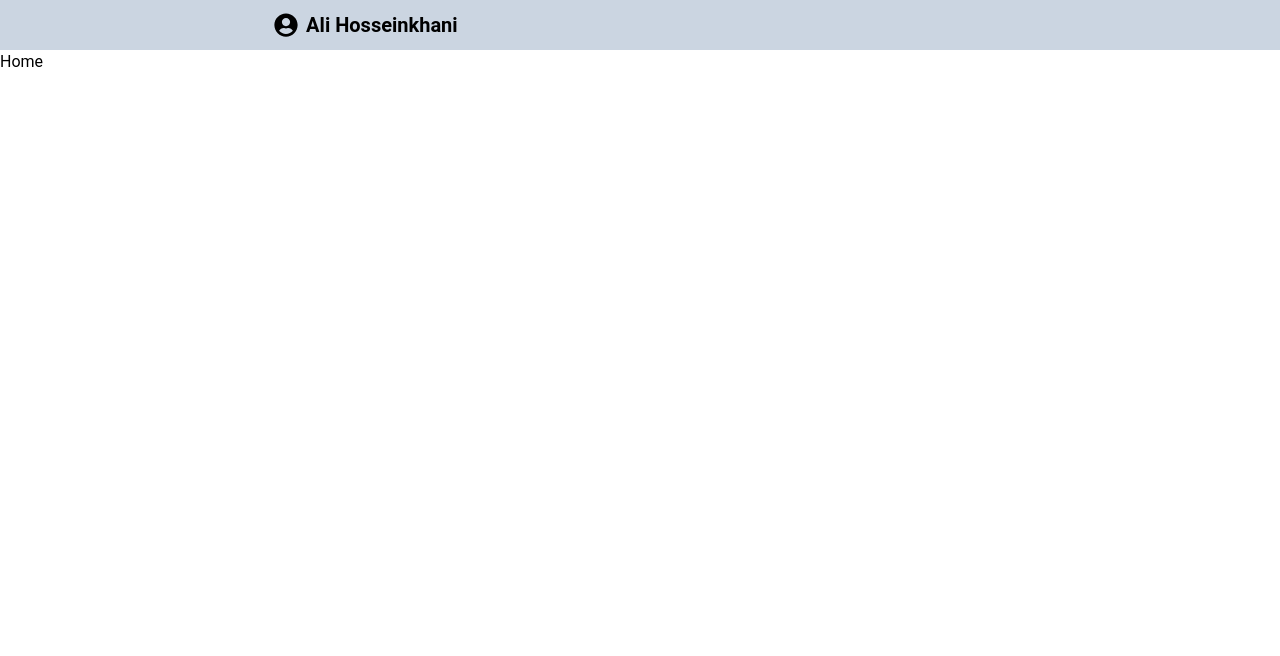
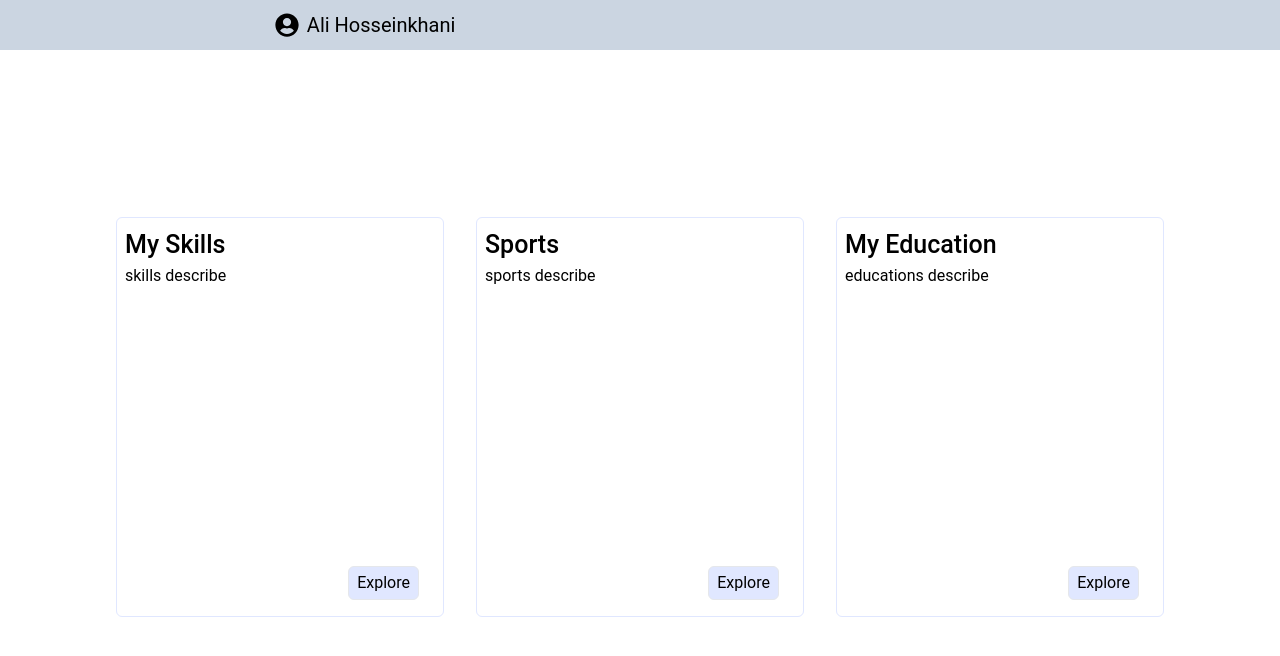
Before and after one commit to Alihkz1/react-crash-course, a React (Vite) app: page / in a window 1280 px wide. Shown: the top 656 px of the page. Built offline with nearby package versions, Linux system fonts and the light colour scheme.

Commit message:
[feat] work on home page

```diff
--- a/index.html
+++ b/index.html
@@ -4,7 +4,7 @@
     <meta charset="UTF-8" />
     <link rel="icon" type="image/svg+xml" href="/vite.svg" />
     <meta name="viewport" content="width=device-width, initial-scale=1.0" />
-    <title>Vite + React</title>
+    <title>Ali Hosseinkhani</title>
   </head>
   <body>
     <div id="root"></div>
--- a/src/App.jsx
+++ b/src/App.jsx
@@ -5,7 +5,7 @@ import {
   RouterProvider,
 } from "react-router-dom";
 import MainLayout from "./pages/MainLayout";
-import HomePage from "./pages/HomaPage";
+import HomePage from "./pages/HomePage";
 import SkillsPage from "./pages/SkillsPage";
 import EducationPage from "./pages/EducationPage";
 import SportsPage from "./pages/SportsPage";
@@ -15,10 +15,10 @@ const router = createBrowserRouter(
   createRoutesFromElements(
     <Route path="/" element={<MainLayout />}>
       <Route index element={<HomePage />}></Route>
-      <Route path="/skills" element={SkillsPage}></Route>
-      <Route path="/sports" element={SportsPage}></Route>
-      <Route path="/educations" element={EducationPage}></Route>
-      <Route path="/*" element={NotFoundPage}></Route>
+      <Route path="/skills" element={<SkillsPage />}></Route>
+      <Route path="/sports" element={<SportsPage />}></Route>
+      <Route path="/educations" element={<EducationPage />}></Route>
+      <Route path="/*" element={<NotFoundPage />}></Route>
     </Route>
   )
 );
--- /dev/null
+++ b/src/components/Card.jsx
@@ -0,0 +1,26 @@
+import { Link } from "react-router-dom";
+
+// eslint-disable-next-line react/prop-types
+function Card({ title, description, path }) {
+  let customDesc = description;
+  return (
+    <>
+      <div className="flex p-2 md:mb-4 sm:mb-4 flex-col h-[400px] min-w-[300px] border border-indigo-100 rounded-md">
+        <div className="grow">
+          <div className="text-[25px] font-medium">{title}</div>
+          <div>{customDesc}</div>
+        </div>
+        <div className="flex justify-end">
+          <Link
+            className="bg-indigo-100 mr-4 mb-2 px-2 py-1 cursor-pointer rounded-md border border-gray-200"
+            to={path}
+          >
+            Explore
+          </Link>
+        </div>
+      </div>
+    </>
+  );
+}
+
+export default Card;
--- /dev/null
+++ b/src/components/Cards.jsx
@@ -0,0 +1,21 @@
+import Card from "./Card";
+import CardsJson from "../json/card-data.json";
+const Cards = () => {
+  return (
+    <>
+      <div className="flex flex-wrap justify-center items-center w-full px-[100px] py-2">
+        {CardsJson.map((card, index) => (
+          <div className="basis-1/3 px-4" key={index}>
+            <Card
+              title={card.title}
+              description={card.description}
+              path={card.route}
+            />
+          </div>
+        ))}
+      </div>
+    </>
+  );
+};
+
+export default Cards;
--- a/src/components/Navbar.jsx
+++ b/src/components/Navbar.jsx
@@ -3,7 +3,7 @@ import { FaUserCircle } from "react-icons/fa";
 const Navbar = () => {
   return (
     <>
-      <div className="flex justify-around items-center font-bold text-[24px] h-[50px] bg-slate-300">
+      <div className="flex justify-around items-center text-[24px] h-[50px] bg-slate-300">
         <div className="flex items-center">
           <span className="me-2">
             <FaUserCircle />
--- /dev/null
+++ b/src/json/card-data.json.js
@@ -0,0 +1,19 @@
+const CardsJson = [
+  {
+    title: "My Skills",
+    description: "skills describe",
+    route: "/skills",
+  },
+  {
+    title: "Sports",
+    description: "sports describe",
+    route: "/sports",
+  },
+  {
+    title: "My Education",
+    description: "educations describe",
+    route: "/educations",
+  },
+];
+
+export default CardsJson;
--- a/src/pages/HomaPage.jsx
+++ /dev/null
@@ -1,4 +0,0 @@
-const HomePage = () => {
-    return <>Home</>;
-  };
-  export default HomePage;
--- /dev/null
+++ b/src/pages/HomePage.jsx
@@ -0,0 +1,11 @@
+import Cards from "../components/Cards";
+const HomePage = () => {
+  return (
+    <>
+      <div className="h-full w-full flex">
+        <Cards />
+      </div>
+    </>
+  );
+};
+export default HomePage;
--- a/src/pages/MainLayout.jsx
+++ b/src/pages/MainLayout.jsx
@@ -5,7 +5,9 @@ const MainLayout = () => {
   return (
     <>
       <Navbar></Navbar>
-      <Outlet></Outlet>
+      <div className="h-[calc(100vh-50px)]">
+        <Outlet></Outlet>
+      </div>
     </>
   );
 };
--- a/src/pages/SkillsPage.jsx
+++ b/src/pages/SkillsPage.jsx
@@ -1,4 +1,4 @@
 const SkillsPage = () => {
-    return <></>;
-  };
-  export default SkillsPage;
+  return <></>;
+};
+export default SkillsPage;
```
